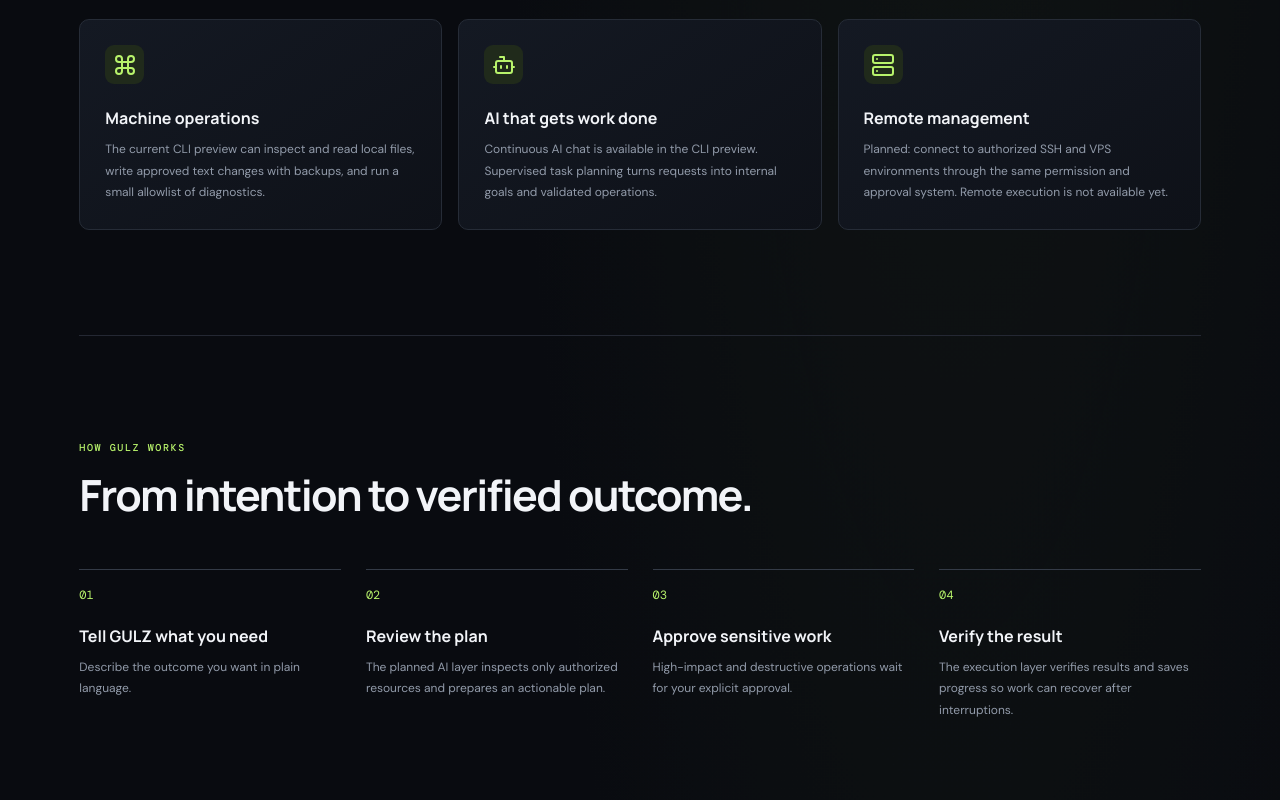
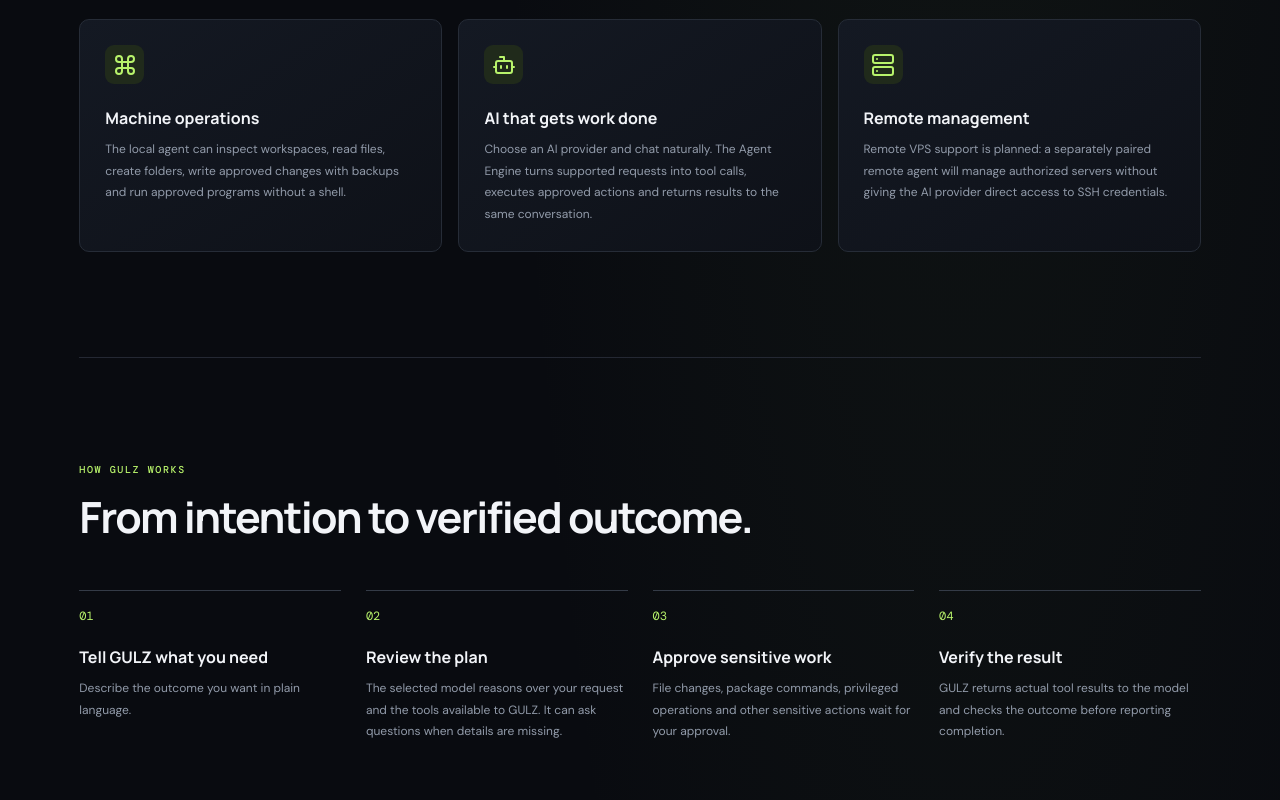
Before and after one commit to kellysteve/gulz, a React (Vite) app in the folder apps/website/: page / in a window 1280 px wide. Shown: the part 1100-1900 px from the top of the page. Built offline with nearby package versions, Linux system fonts and the light colour scheme.

Commit message:
docs(website): align product copy with agent-first architecture

```diff
--- a/apps/website/src/App.tsx
+++ b/apps/website/src/App.tsx
@@ -90,7 +90,7 @@ function App() {
               <div className="terminal-input">› Build a portfolio website for me<span className="cursor"/></div>
               <div className="terminal-line"><span className="ok"><Check size={13}/></span> Request understood</div>
               <div className="terminal-line"><span className="ok"><Check size={13}/></span> Conversation context retained</div>
-              <div className="terminal-line"><span className="wait">◌</span> Task operations require approval</div>
+              <div className="terminal-line"><span className="wait">◌</span> Sensitive actions require approval</div>
               <div className="terminal-footer"><span><Bot size={13}/> CONTINUOUS AI CHAT</span><span>SUPERVISED MODE</span></div>
             </div>
           </div>
@@ -101,9 +101,9 @@ function App() {
         <section className="section" id="capabilities">
           <div className="section-kicker">BUILT FOR REAL WORK</div><h2>One interface. Many environments.</h2><p className="section-lead">From your phone's terminal to a remote VPS, GULZ is being designed to work where your projects and systems already live.</p>
           <div className="feature-grid">
-            <article className="feature-card"><div className="feature-icon"><Command/></div><h3>Machine operations</h3><p>The current CLI preview can inspect and read local files, write approved text changes with backups, and run a small allowlist of diagnostics.</p></article>
-            <article className="feature-card"><div className="feature-icon"><Bot/></div><h3>AI that gets work done</h3><p>Continuous AI chat is available in the CLI preview. Supervised task planning turns requests into internal goals and validated operations.</p></article>
-            <article className="feature-card"><div className="feature-icon"><Server/></div><h3>Remote management</h3><p>Planned: connect to authorized SSH and VPS environments through the same permission and approval system. Remote execution is not available yet.</p></article>
+            <article className="feature-card"><div className="feature-icon"><Command/></div><h3>Machine operations</h3><p>The local agent can inspect workspaces, read files, create folders, write approved changes with backups and run approved programs without a shell.</p></article>
+            <article className="feature-card"><div className="feature-icon"><Bot/></div><h3>AI that gets work done</h3><p>Choose an AI provider and chat naturally. The Agent Engine turns supported requests into tool calls, executes approved actions and returns results to the same conversation.</p></article>
+            <article className="feature-card"><div className="feature-icon"><Server/></div><h3>Remote management</h3><p>Remote VPS support is planned: a separately paired remote agent will manage authorized servers without giving the AI provider direct access to SSH credentials.</p></article>
           </div>
         </section>
 
@@ -111,9 +111,9 @@ function App() {
           <div className="section-kicker">HOW GULZ WORKS</div><h2>From intention to verified outcome.</h2>
           <div className="process-grid">
             <div><span className="process-number">01</span><h3>Tell GULZ what you need</h3><p>Describe the outcome you want in plain language.</p></div>
-            <div><span className="process-number">02</span><h3>Review the plan</h3><p>The planned AI layer inspects only authorized resources and prepares an actionable plan.</p></div>
-            <div><span className="process-number">03</span><h3>Approve sensitive work</h3><p>High-impact and destructive operations wait for your explicit approval.</p></div>
-            <div><span className="process-number">04</span><h3>Verify the result</h3><p>The execution layer verifies results and saves progress so work can recover after interruptions.</p></div>
+            <div><span className="process-number">02</span><h3>Review the plan</h3><p>The selected model reasons over your request and the tools available to GULZ. It can ask questions when details are missing.</p></div>
+            <div><span className="process-number">03</span><h3>Approve sensitive work</h3><p>File changes, package commands, privileged operations and other sensitive actions wait for your approval.</p></div>
+            <div><span className="process-number">04</span><h3>Verify the result</h3><p>GULZ returns actual tool results to the model and checks the outcome before reporting completion.</p></div>
           </div>
         </section>
 
@@ -129,7 +129,7 @@ function App() {
               <h4>One-command installer</h4>
               {active.id !== "windows" && <div className="install-one-click"><pre className="install-code"><code>{installCommand}</code></pre><button className="button button-primary" type="button" onClick={copyInstallCommand}><Copy size={15}/>{copiedInstall ? "Copied" : "Copy install command"}</button><p>Run this in your platform's terminal. The installer asks questions and requests confirmation before making changes.</p></div>}
               <h4>Platform commands</h4><pre className="install-code"><code>{active.commands.join("\n")}</code></pre><p className="install-note">{active.note} {active.id !== "termux" && <><a href="https://nodejs.org/en/download" target="_blank" rel="noreferrer">Get Node.js</a>. </>} {active.id === "termux" && <>Get Termux from <a href="https://f-droid.org/packages/com.termux/" target="_blank" rel="noreferrer">F-Droid</a> or the <a href="https://github.com/termux/termux-app/releases" target="_blank" rel="noreferrer">official releases</a>.</>}</p>
-              <p className="install-note"><b>Using and updating:</b> After setup, run <code>gulz</code> whenever you want to use GULZ; it does not need to stay open in the background. To update this developer preview later, run <code>gulz update</code>, review the repository path and type <code>UPDATE GULZ</code> to approve. It fast-forwards the source, installs only CLI dependencies and rebuilds itself. Close the session and run <code>gulz</code> again. Published package updates are not available yet.</p><h4>Step-by-step setup</h4><ol className="steps-list">{active.steps.map((step, index) => <li key={step}><span>{index + 1}</span>{step}</li>)}</ol>
+              <p className="install-note"><b>Using and updating:</b> After setup, run <code>gulz</code> whenever you want to use GULZ; it does not need to stay open in the background. To update this developer preview later, run <code>gulz update</code> and answer yes when prompted. It fast-forwards the source, installs the CLI dependencies and rebuilds itself. Close the session and run <code>gulz</code> again. Published package updates are not available yet.</p><h4>Step-by-step setup</h4><ol className="steps-list">{active.steps.map((step, index) => <li key={step}><span>{index + 1}</span>{step}</li>)}</ol>
               <div className="release-notice"><ShieldCheck size={17}/><p><b>This is an interactive source installer, not a stable release installer.</b><br/>The CLI is in early development. Native packages and signed downloads will only be listed after platform builds and security checks pass.</p></div>
               <p className="install-note"><a href="https://github.com/kellysteve/gulz/blob/main/docs/INSTALLATION.md" target="_blank" rel="noreferrer">Open the complete installation guide <ArrowUpRight size={13}/></a></p>
             </div>
```
